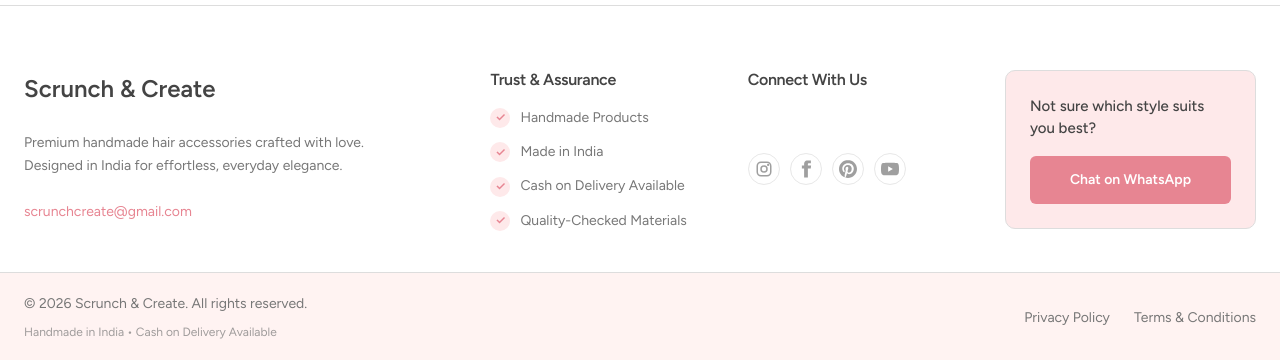
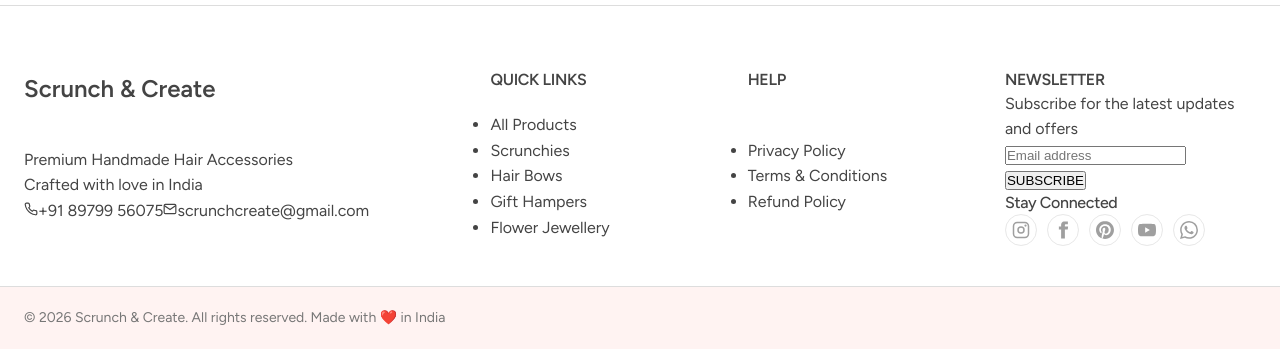
Before and after one commit to danishansari-dev/scrunchcreate, a React (Vite) app: page / in a window 1280 px wide. Shown: the part 4963-5323 px from the top of the page. Built offline with nearby package versions, Linux system fonts and the light colour scheme.

Commit message:
Update footer component

```diff
--- a/src/components/Footer.jsx
+++ b/src/components/Footer.jsx
@@ -1,52 +1,91 @@
-import React, { useMemo } from 'react'
+import React, { useMemo, useState } from 'react'
 import { Link } from 'react-router-dom'
 import styles from './Footer.module.css'
 
 export default function Footer() {
   const year = useMemo(() => new Date().getFullYear(), [])
+  const [email, setEmail] = useState('')
+
+  const handleSubscribe = (e) => {
+    e.preventDefault()
+    if (email.trim()) {
+      alert('Thank you for subscribing!')
+      setEmail('')
+    }
+  }
 
   return (
     <footer className={styles.footer}>
       <section className={styles.main}>
         <div className={styles.grid}>
-          {/* Brand Section */}
+          {/* Brand & Contact Section */}
           <div className={styles.brandSection}>
             <Link to="/" className={styles.brand}>Scrunch & Create</Link>
-            <p className={styles.description}>
-              Premium handmade hair accessories crafted with love.<br />
-              Designed in India for effortless, everyday elegance.
+            <div className={styles.contactInfo}>
+              <p className={styles.address}>
+                Premium Handmade Hair Accessories<br />
+                Crafted with love in India
               </p>
-            <a href="mailto:scrunchcreate@gmail.com" className={styles.email}>
+              <a href="tel:+918979956075" className={styles.contactLink}>
+                <svg width="14" height="14" viewBox="0 0 24 24" fill="none" stroke="currentColor" strokeWidth="2">
+                  <path d="M22 16.92v3a2 2 0 0 1-2.18 2 19.79 19.79 0 0 1-8.63-3.07 19.5 19.5 0 0 1-6-6 19.79 19.79 0 0 1-3.07-8.67A2 2 0 0 1 4.11 2h3a2 2 0 0 1 2 1.72 12.84 12.84 0 0 0 .7 2.81 2 2 0 0 1-.45 2.11L8.09 9.91a16 16 0 0 0 6 6l1.27-1.27a2 2 0 0 1 2.11-.45 12.84 12.84 0 0 0 2.81.7A2 2 0 0 1 22 16.92z" />
+                </svg>
+                +91 89799 56075
+              </a>
+              <a href="mailto:scrunchcreate@gmail.com" className={styles.contactLink}>
+                <svg width="14" height="14" viewBox="0 0 24 24" fill="none" stroke="currentColor" strokeWidth="2">
+                  <path d="M4 4h16c1.1 0 2 .9 2 2v12c0 1.1-.9 2-2 2H4c-1.1 0-2-.9-2-2V6c0-1.1.9-2 2-2z" />
+                  <polyline points="22,6 12,13 2,6" />
+                </svg>
                 scrunchcreate@gmail.com
               </a>
             </div>
+          </div>
 
-          {/* Trust & Assurance Section */}
+          {/* Quick Links */}
           <div className={styles.section}>
-            <h4 className={styles.sectionTitle}>Trust & Assurance</h4>
-            <ul className={styles.trustList}>
-              <li className={styles.trustItem}>
-                <span className={styles.trustIcon}>✓</span>
-                <span>Handmade Products</span>
-              </li>
-              <li className={styles.trustItem}>
-                <span className={styles.trustIcon}>✓</span>
-                <span>Made in India</span>
-              </li>
-              <li className={styles.trustItem}>
-                <span className={styles.trustIcon}>✓</span>
-                <span>Cash on Delivery Available</span>
-              </li>
-              <li className={styles.trustItem}>
-                <span className={styles.trustIcon}>✓</span>
-                <span>Quality-Checked Materials</span>
-              </li>
+            <h4 className={styles.sectionTitle}>QUICK LINKS</h4>
+            <ul className={styles.linkList}>
+              <li><Link to="/products" className={styles.link}>All Products</Link></li>
+              <li><Link to="/products/scrunchies" className={styles.link}>Scrunchies</Link></li>
+              <li><Link to="/products/hair-bows" className={styles.link}>Hair Bows</Link></li>
+              <li><Link to="/products/hamper" className={styles.link}>Gift Hampers</Link></li>
+              <li><Link to="/products/flower-jewellery" className={styles.link}>Flower Jewellery</Link></li>
             </ul>
           </div>
 
-          {/* Social & Community Section */}
+          {/* Help */}
           <div className={styles.section}>
-            <h4 className={styles.sectionTitle}>Connect With Us</h4>
+            <h4 className={styles.sectionTitle}>HELP</h4>
+            <ul className={styles.linkList}>
+              <li><Link to="/privacy-policy" className={styles.link}>Privacy Policy</Link></li>
+              <li><Link to="/terms-and-conditions" className={styles.link}>Terms & Conditions</Link></li>
+              <li><Link to="/refund-policy" className={styles.link}>Refund Policy</Link></li>
+            </ul>
+          </div>
+
+          {/* Newsletter */}
+          <div className={styles.newsletterSection}>
+            <h4 className={styles.sectionTitle}>NEWSLETTER</h4>
+            <p className={styles.newsletterText}>
+              Subscribe for the latest updates and offers
+            </p>
+            <form className={styles.newsletterForm} onSubmit={handleSubscribe}>
+              <input
+                type="email"
+                placeholder="Email address"
+                className={styles.newsletterInput}
+                value={email}
+                onChange={(e) => setEmail(e.target.value)}
+                required
+              />
+              <button type="submit" className={styles.subscribeBtn}>
+                SUBSCRIBE
+              </button>
+            </form>
+
+            <div className={styles.socialSection}>
+              <h4 className={styles.socialTitle}>Stay Connected</h4>
               <div className={styles.socials}>
                 <a
                   className={styles.socialLink}
@@ -54,12 +93,11 @@
                   target="_blank"
                   rel="noopener noreferrer"
                   aria-label="Instagram"
-                title="Instagram"
                 >
-                <svg width="18" height="18" viewBox="0 0 24 24" fill="none" xmlns="http://www.w3.org/2000/svg">
-                  <rect x="3" y="3" width="18" height="18" rx="5" stroke="currentColor" strokeWidth="2"/>
-                  <circle cx="12" cy="12" r="4" stroke="currentColor" strokeWidth="2"/>
-                  <circle cx="17.5" cy="6.5" r="1.5" fill="currentColor"/>
+                  <svg width="18" height="18" viewBox="0 0 24 24" fill="none" stroke="currentColor" strokeWidth="2">
+                    <rect x="2" y="2" width="20" height="20" rx="5" />
+                    <circle cx="12" cy="12" r="4" />
+                    <circle cx="18" cy="6" r="1.5" fill="currentColor" stroke="none" />
                   </svg>
                 </a>
                 <a
@@ -68,10 +106,9 @@
                   target="_blank"
                   rel="noopener noreferrer"
                   aria-label="Facebook"
-                title="Facebook"
                 >
-                <svg width="18" height="18" viewBox="0 0 24 24" fill="currentColor" xmlns="http://www.w3.org/2000/svg">
-                  <path d="M18.77 7.46H14.5v-1.9c0-.9.6-1.1 1-1.1h3V.5h-4.33C10.24.5 9.5 3.44 9.5 5.32v2.15h-3v4h3v12h5v-12h3.85l.42-4z"/>
+                  <svg width="18" height="18" viewBox="0 0 24 24" fill="currentColor">
+                    <path d="M18.77 7.46H14.5v-1.9c0-.9.6-1.1 1-1.1h3V.5h-4.33C10.24.5 9.5 3.44 9.5 5.32v2.15h-3v4h3v12h5v-12h3.85l.42-4z" />
                   </svg>
                 </a>
                 <a
@@ -80,10 +117,9 @@
                   target="_blank"
                   rel="noopener noreferrer"
                   aria-label="Pinterest"
-                title="Pinterest"
                 >
-                <svg width="18" height="18" viewBox="0 0 24 24" fill="currentColor" xmlns="http://www.w3.org/2000/svg">
-                  <path d="M12.017 0C5.396 0 .029 5.367.029 11.987c0 5.079 3.158 9.417 7.618 11.162-.105-.949-.199-2.403.041-3.439.219-.937 1.406-5.957 1.406-5.957s-.359-.72-.359-1.781c0-1.663.967-2.911 2.168-2.911 1.024 0 1.518.769 1.518 1.688 0 1.029-.653 2.567-.992 3.992-.285 1.193.6 2.165 1.775 2.165 2.128 0 3.768-2.245 3.768-5.487 0-2.861-2.063-4.869-5.008-4.869-3.41 0-5.409 2.562-5.409 5.199 0 1.033.394 2.143.889 2.741.099.12.112.225.085.345-.09.375-.293 1.199-.334 1.363-.053.225-.172.271-.401.165-1.495-.69-2.433-2.878-2.433-4.646 0-3.776 2.748-7.252 7.92-7.252 4.158 0 7.392 2.967 7.392 6.923 0 4.135-2.607 7.462-6.233 7.462-1.214 0-2.354-.629-2.758-1.379l-.749 2.848c-.269 1.045-1.004 2.352-1.498 3.146 1.123.345 2.306.535 3.55.535 6.607 0 11.985-5.365 11.985-11.987C23.97 5.39 18.592.026 11.985.026L12.017 0z"/>
+                  <svg width="18" height="18" viewBox="0 0 24 24" fill="currentColor">
+                    <path d="M12.017 0C5.396 0 .029 5.367.029 11.987c0 5.079 3.158 9.417 7.618 11.162-.105-.949-.199-2.403.041-3.439.219-.937 1.406-5.957 1.406-5.957s-.359-.72-.359-1.781c0-1.663.967-2.911 2.168-2.911 1.024 0 1.518.769 1.518 1.688 0 1.029-.653 2.567-.992 3.992-.285 1.193.6 2.165 1.775 2.165 2.128 0 3.768-2.245 3.768-5.487 0-2.861-2.063-4.869-5.008-4.869-3.41 0-5.409 2.562-5.409 5.199 0 1.033.394 2.143.889 2.741.099.12.112.225.085.345-.09.375-.293 1.199-.334 1.363-.053.225-.172.271-.401.165-1.495-.69-2.433-2.878-2.433-4.646 0-3.776 2.748-7.252 7.92-7.252 4.158 0 7.392 2.967 7.392 6.923 0 4.135-2.607 7.462-6.233 7.462-1.214 0-2.354-.629-2.758-1.379l-.749 2.848c-.269 1.045-1.004 2.352-1.498 3.146 1.123.345 2.306.535 3.55.535 6.607 0 11.985-5.365 11.985-11.987C23.97 5.39 18.592.026 11.985.026L12.017 0z" />
                   </svg>
                 </a>
                 <a
@@ -92,43 +128,32 @@
                   target="_blank"
                   rel="noopener noreferrer"
                   aria-label="YouTube"
-                title="YouTube"
                 >
-                <svg width="18" height="18" viewBox="0 0 24 24" fill="currentColor" xmlns="http://www.w3.org/2000/svg">
-                  <path d="M23.498 6.186a3.016 3.016 0 0 0-2.122-2.136C19.505 3.545 12 3.545 12 3.545s-7.505 0-9.377.505A3.017 3.017 0 0 0 .502 6.186C0 8.07 0 12 0 12s0 3.93.502 5.814a3.016 3.016 0 0 0 2.122 2.136c1.871.505 9.376.505 9.376.505s7.505 0 9.377-.505a3.015 3.015 0 0 0 2.122-2.136C24 15.93 24 12 24 12s0-3.93-.502-5.814zM9.545 15.568V8.432L15.818 12l-6.273 3.568z"/>
+                  <svg width="18" height="18" viewBox="0 0 24 24" fill="currentColor">
+                    <path d="M23.498 6.186a3.016 3.016 0 0 0-2.122-2.136C19.505 3.545 12 3.545 12 3.545s-7.505 0-9.377.505A3.017 3.017 0 0 0 .502 6.186C0 8.07 0 12 0 12s0 3.93.502 5.814a3.016 3.016 0 0 0 2.122 2.136c1.871.505 9.376.505 9.376.505s7.505 0 9.377-.505a3.015 3.015 0 0 0 2.122-2.136C24 15.93 24 12 24 12s0-3.93-.502-5.814zM9.545 15.568V8.432L15.818 12l-6.273 3.568z" />
+                  </svg>
+                </a>
+                <a
+                  className={styles.socialLink}
+                  href="https://wa.me/918979956075"
+                  target="_blank"
+                  rel="noopener noreferrer"
+                  aria-label="WhatsApp"
+                >
+                  <svg width="18" height="18" viewBox="0 0 24 24" fill="currentColor">
+                    <path d="M17.472 14.382c-.297-.149-1.758-.867-2.03-.967-.273-.099-.471-.148-.67.15-.197.297-.767.966-.94 1.164-.173.199-.347.223-.644.075-.297-.15-1.255-.463-2.39-1.475-.883-.788-1.48-1.761-1.653-2.059-.173-.297-.018-.458.13-.606.134-.133.298-.347.446-.52.149-.174.198-.298.298-.497.099-.198.05-.371-.025-.52-.075-.149-.669-1.612-.916-2.207-.242-.579-.487-.5-.669-.51-.173-.008-.371-.01-.57-.01-.198 0-.52.074-.792.372-.272.297-1.04 1.016-1.04 2.479 0 1.462 1.065 2.875 1.213 3.074.149.198 2.096 3.2 5.077 4.487.709.306 1.262.489 1.694.625.712.227 1.36.195 1.871.118.571-.085 1.758-.719 2.006-1.413.248-.694.248-1.289.173-1.413-.074-.124-.272-.198-.57-.347m-5.421 7.403h-.004a9.87 9.87 0 01-5.031-1.378l-.361-.214-3.741.982.998-3.648-.235-.374a9.86 9.86 0 01-1.51-5.26c.001-5.45 4.436-9.884 9.888-9.884 2.64 0 5.122 1.03 6.988 2.898a9.825 9.825 0 012.893 6.994c-.003 5.45-4.437 9.884-9.885 9.884m8.413-18.297A11.815 11.815 0 0012.05 0C5.495 0 .16 5.335.157 11.892c0 2.096.547 4.142 1.588 5.945L.057 24l6.305-1.654a11.882 11.882 0 005.683 1.448h.005c6.554 0 11.89-5.335 11.893-11.893a11.821 11.821 0 00-3.48-8.413z" />
                   </svg>
                 </a>
               </div>
-          </div>
-
-          {/* WhatsApp CTA Section */}
-          <div className={styles.ctaSection}>
-            <div className={styles.ctaBlock}>
-              <p className={styles.ctaText}>Not sure which style suits you best?</p>
-              <a
-                href="https://wa.me/918979956075"
-                target="_blank"
-                rel="noopener noreferrer"
-                className={styles.ctaButton}
-              >
-                Chat on WhatsApp
-              </a>
             </div>
           </div>
         </div>
       </section>
 
-      {/* Bottom Section */}
+      {/* Bottom Copyright */}
       <section className={styles.bottom}>
         <div className={styles.bottomInner}>
-          <div className={styles.bottomLeft}>
-            <span className={styles.copy}>© {year} Scrunch & Create. All rights reserved.</span>
-            <span className={styles.trustReminder}>Handmade in India • Cash on Delivery Available</span>
-          </div>
-          <nav className={styles.bottomLinks} aria-label="Legal">
-            <Link to="/privacy-policy" className={styles.bottomLink}>Privacy Policy</Link>
-            <Link to="/terms-and-conditions" className={styles.bottomLink}>Terms & Conditions</Link>
-          </nav>
+          <span className={styles.copy}>© {year} Scrunch & Create. All rights reserved. Made with ❤️ in India</span>
         </div>
       </section>
     </footer>
```
Lines whose indentation alone changed are shown as unchanged.
